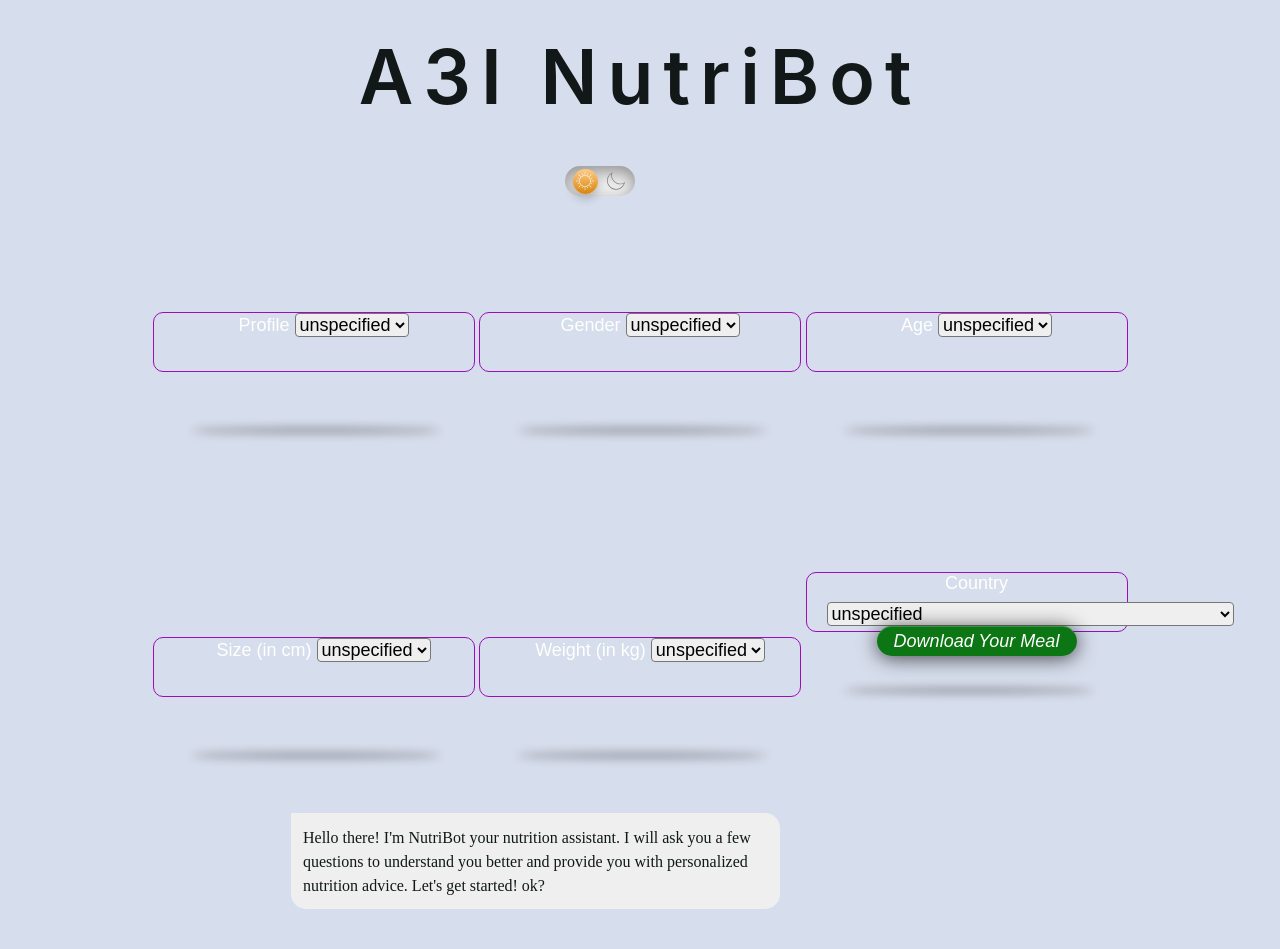
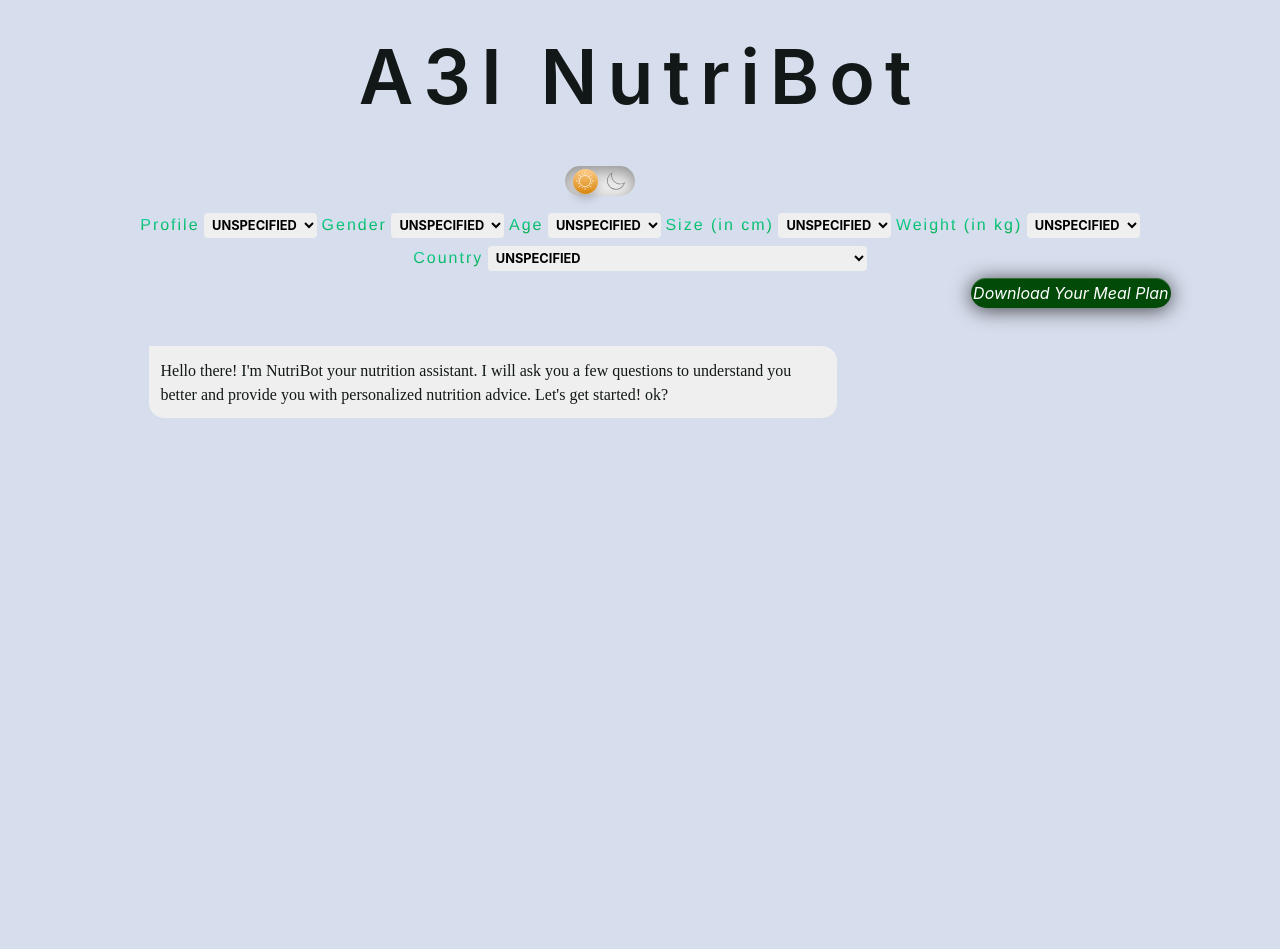
Before and after one commit to A3I-DataScience/NutriBot, a Flask app: page / in a window 1280 px wide; the page is wider, and only the part inside the window is pictured. Run offline with Flask 3, Linux system fonts and the light colour scheme; some libraries are stand-ins or nearby versions.

Commit message:
slect buttons style

```diff
--- a/static/style.css
+++ b/static/style.css
@@ -24,14 +24,16 @@ body {
 
 @keyframes text{
   0%{
-    color:black;
+    color:rgb(2, 75, 28);
     margin-bottom:10px;
   }
   30%{
+    color:rgb(2, 105, 28);
     letter-spacing:25px;
     margin-bottom:10px;
   }
   85%{
+    color:rgb(2, 165, 28);
     letter-spacing:8px;
     margin-bottom:10px;
   }
@@ -119,6 +121,10 @@ body {
   position: relative;
   height: 70vh;
   overflow: auto;
+  width: 100%
+}
+#message-list{
+  width: 100%
 }
 
 .message-line {
@@ -330,44 +336,52 @@ body {
   }
 }
 
-.d-inline-block{
-  width: 322px;
-  height: 60px;
-  margin:100px auto;
-  padding:0 0 0 20px;
-  border-radius:10px;
-  font:18px arial;
-  color: #fff;
+.d-inline-block label{
+  font-family: Helvetica Neue, Helvetica, Arial, sans-serif;
+	font-size: 1rem;
+	font-weight:  100;
+	letter-spacing: 2px;
+	text-align: center;
+	color: #f35626;
+	background-image: -webkit-linear-gradient(92deg, #f35626, #feab3a);
+	-webkit-background-clip: text;
+	-webkit-text-fill-color: transparent;
+	-webkit-animation: hue 10s infinite linear;
+}
+
+@-webkit-keyframes hue {
+  from {
+    -webkit-filter: hue-rotate(0deg);
+  }
+  to {
+    -webkit-filter: hue-rotate(-360deg);
+  }
+}
+
+.d-inline-block select{
+  display: inline-block;
+  border: none;
+  height: 80%;
+  border-radius: 30em;
+  /*margin: 20px 20px 80px;*/
+  padding: 4px;
+  font-size: 0.8rem;
+  font-weight: bold;
+  text-transform: uppercase;
+  /*letter-spacing: 1px;*/
+  /*background: linear-gradient(to right bottom, var(--bg));*/
   position: relative;
-  box-sizing:border-box;
-  border:1px solid #9b0db9;
-  animation: move 3s ease-in-out infinite;
-  position: relative;
+  cursor: pointer;
 }
-.d-inline-block:hover, .d-inline-block:hover:after{
-  animation-play-state:paused;
-}
-.d-inline-block:after{
-  content:"";
-  position: absolute;
-  width: 250px;
-  height: 5px;
-  background:rgba(0,0,0, 0);
-  display: block;
-  top:100px;
-  left:37px;
-  margin: auto;
-  border-radius:50%;
-  box-shadow:0 15px 10px rgba(0,0,0, 0.4);
-  animation: moveShadow 3s ease-in-out infinite;
-}
+
 #profile-options {
   border-radius: 4px; /* Rounded edges */
 }
 
+
 /* Change color of select on hover */
 #profile-options:hover {
-  background-color: #e9e9e9;
+  background-color: #bbc8a0;
 }
 
 #gender-options {
@@ -376,7 +390,7 @@ body {
 
 /* Change color of select on hover */
 #gender-options:hover {
-  background-color: #e9e9e9;
+  background-color: #bbc8a0;
 }
 
 #age-options {
@@ -384,7 +398,7 @@ body {
 }
 
 #age-options:hover {
-  background-color: #e9e9e9;
+  background-color: #bbc8a0;
 }
 
 #size-options {
@@ -392,14 +406,14 @@ body {
 }
 
 #size-options:hover {
-  background-color: #e9e9e9;
+  background-color: #bbc8a0;
 }
 #weight-options {
   border-radius: 4px; /* Rounded edges */
 }
 
 #weight-options:hover {
-  background-color: #e9e9e9;
+  background-color: #bbc8a0;
 }
 
 #country-options {
@@ -407,14 +421,14 @@ body {
 }
 
 #country-options:hover {
-  background-color: #e9e9e9;
+  background-color: #bbc8a0;
 }
 
 .trigger {
 	position: relative;
-  /*top: 5%;
-  left: 95%;*/
-	background: #0d7614;
+  top: 5%;
+  left: 95%;
+	background: #024a07;
 	display: inline-block;
 	width: 200px;
 	height: 30px;
--- a/templates/index.html
+++ b/templates/index.html
@@ -748,7 +748,7 @@
             </div>
         </div>
         <div class="row flex-grow-1 overflow-auto">
-            <div class="col-12 col-md-8 mx-auto d-flex flex-column">
+            <div class="col-12  col-md-11 mx-auto d-flex flex-column">
                 <div id="chat-window" class="p-3">
                 <div id="message-list"></div>
                 <div class="loading-animation my-loading">
```
